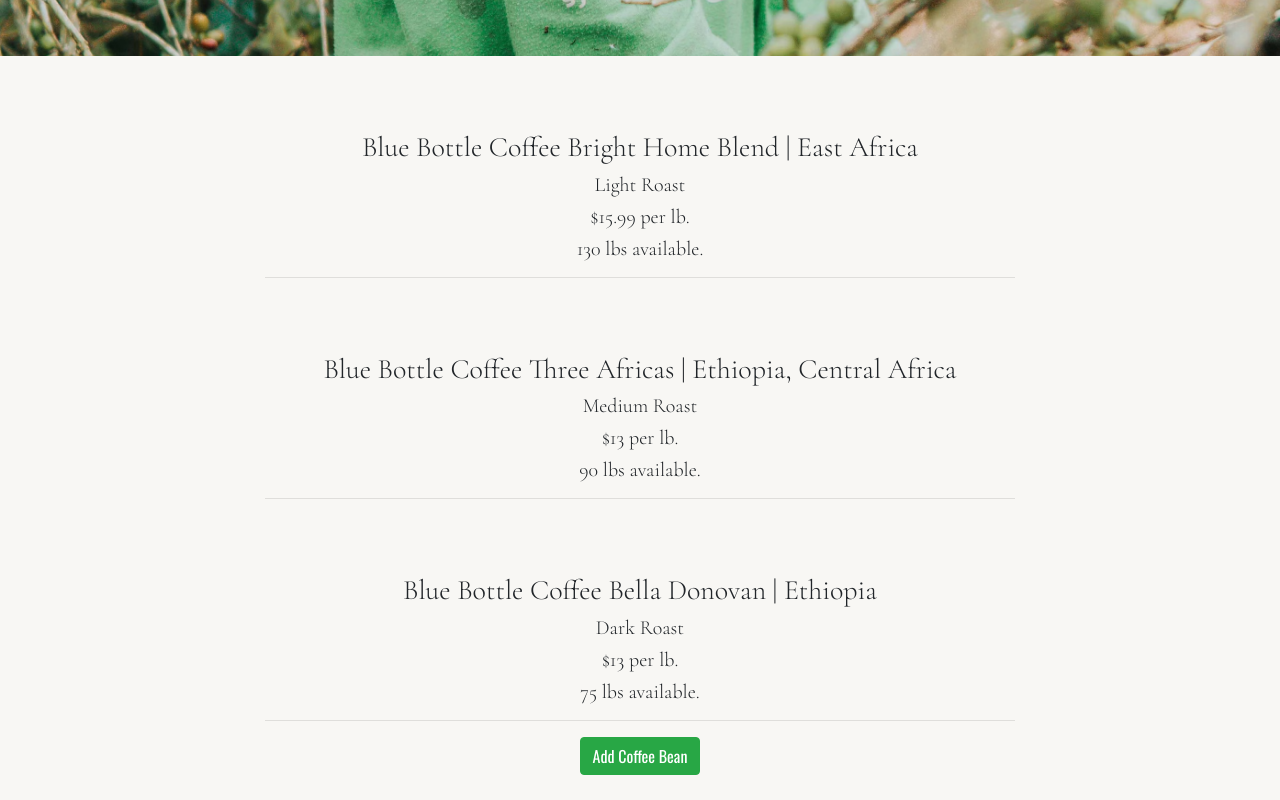
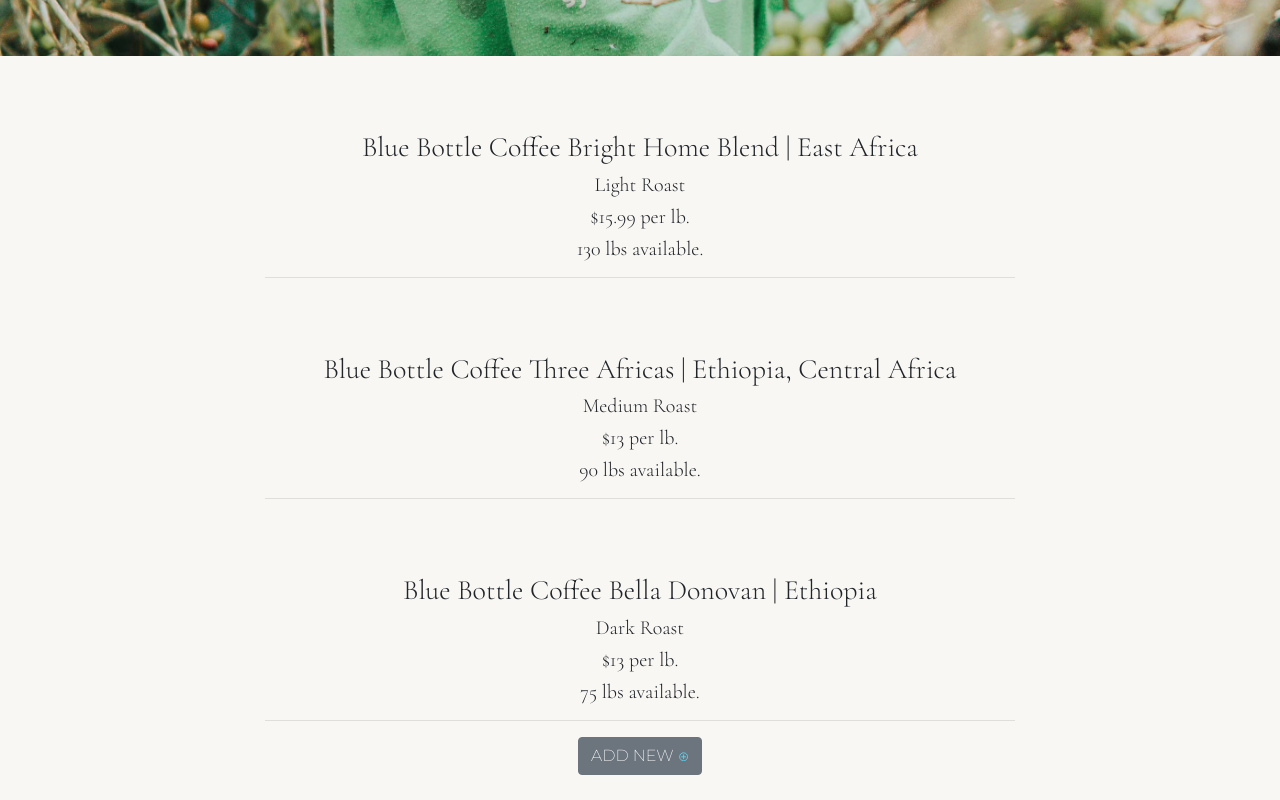
Before and after one commit to jeremyjosol/coffee-beans, a React (Create React App) app: page / in a window 1280 px wide. Shown: the part 808-1608 px from the top of the page. Built offline with nearby package versions, Linux system fonts and the light colour scheme.

Commit message:
Refactor component + implement new features & icons

```diff
--- a/public/index.html
+++ b/public/index.html
@@ -9,6 +9,9 @@
     <link rel="preconnect" href="https://fonts.googleapis.com">
     <link rel="preconnect" href="https://fonts.gstatic.com" crossorigin>
     <link href="https://fonts.googleapis.com/css2?family=Cormorant+Garamond:wght@300&display=swap" rel="stylesheet">
+    <link rel="preconnect" href="https://fonts.googleapis.com">
+    <link rel="preconnect" href="https://fonts.gstatic.com" crossorigin>
+    <link href="https://fonts.googleapis.com/css2?family=Montserrat:wght@200&display=swap" rel="stylesheet">
     <link rel="stylesheet" href="https://stackpath.bootstrapcdn.com/bootstrap/4.3.1/css/bootstrap.min.css" integrity="sha384-ggOyR0iXCbMQv3Xipma34MD+dH/1fQ784/j6cY/iJTQUOhcWr7x9JvoRxT2MZw1T" crossorigin="anonymous">
     <meta name="viewport" content="width=device-width, initial-scale=1" />
     <meta name="theme-color" content="#000000" />
--- a/src/components/CoffeeBeanControl.js
+++ b/src/components/CoffeeBeanControl.js
@@ -143,30 +143,83 @@
   };
 
   render(){
+    let arrowBackIcon = (
+      <svg
+        stroke="currentColor"
+        fill="currentColor"
+        strokeWidth="0"
+        viewBox="0 0 512 512"
+        height="1em"
+        width="1em"
+        xmlns="http://www.w3.org/2000/svg">
+        <path
+          d="M216.4 163.7c5.1 5 5.1 13.3.1 18.4L155.8 243h231.3c7.1 0 12.9 5.8 12.9 13s-5.8 13-12.9 13H155.8l60.8 60.9c5 5.1 4.9 13.3-.1 18.4-5.1 5-13.2 5-18.3-.1l-82.4-83c-1.1-1.2-2-2.5-2.7-4.1-.7-1.6-1-3.3-1-5 0-3.4 1.3-6.6 3.7-9.1l82.4-83c4.9-5.2 13.1-5.3 18.2-.3z">
+        </path>
+      </svg>
+    )
+
+    let addIcon = (
+      <svg
+        stroke="currentColor"
+        fill="currentColor"
+        strokeWidth="0"
+        viewBox="0 0 24 24"
+        height="0.6em" width="0.7em"
+        xmlns="http://www.w3.org/2000/svg">
+        <path
+          fill="none"
+          stroke="#61dafb"
+          strokeWidth="2"
+          d="M12,22 C17.5228475,22 22,17.5228475 22,12 C22,6.4771525 17.5228475,2 12,2 C6.4771525,2 2,6.4771525 2,12 C2,17.5228475 6.4771525,22 12,22 Z M12,18 L12,6 M6,12 L18,12">
+        </path>
+      </svg>
+    )
+
     let currentlyVisibleState = null;
     let buttonText = null;
+
     if (this.state.editing) {
       currentlyVisibleState = <EditCoffeeBeanForm bean = {this.state.selectedCoffeeBean} onEditCoffeeBean = {this.handleEditingCoffeeBeanInList} />
-      buttonText = "Return to Coffee Bean List";
+      buttonText = (
+        <React.Fragment>
+        {arrowBackIcon} GO BACK
+        </React.Fragment>
+      )
     } else if (this.state.selectedCoffeeBean != null) {
       currentlyVisibleState = <CoffeeBeanDetail bean = {this.state.selectedCoffeeBean}
       onClickingDelete = {this.handleDeletingCoffeeBean}
       onClickingEdit = {this.handleEditClick}
       onClickingSell = {this.handleCoffeeBeanSale}
       onClickingRestock = {this.handleCoffeeBeanRestock} />
-      buttonText = "Return to Coffee Bean List";
+      buttonText = (
+        <React.Fragment>
+        {arrowBackIcon} GO BACK
+        </React.Fragment>
+      )
     }
     else if (this.state.formVisibleOnPage) {
       currentlyVisibleState = <NewCoffeeBeanForm onNewCoffeeBeanCreation={this.handleAddNewCoffeeBeanToList}  />;
-      buttonText = "Return to Coffee Bean List";
+      buttonText = (
+        <React.Fragment>
+        {arrowBackIcon} GO BACK
+        </React.Fragment>
+      )
     } else {
       currentlyVisibleState = <CoffeeBeanList coffeeBeanList={this.state.mainCoffeeBeanList} onCoffeeBeanSelection={this.handleChangingSelectedCoffeeBean} />;
-      buttonText = "Add Coffee Bean";
+        buttonText = (
+        <React.Fragment>
+          ADD NEW {addIcon}
+        </React.Fragment>
+      );
     }
     return (
       <React.Fragment>
         {currentlyVisibleState}
-        <button className='btn btn-success' onClick={this.handleAddButtonClick}>{buttonText}</button>
+        <button
+          className='btn btn-secondary'
+          onClick={this.handleAddButtonClick}>
+          {buttonText}
+        </button>
         <br />
       </React.Fragment>
     );
--- a/src/index.css
+++ b/src/index.css
@@ -120,7 +120,7 @@
 
 .btn, .btn btn-secondary {
   padding: auto;
-  font-family: 'Oswald', sans-serif;
+  font-family: 'Montserrat', sans-serif;
 }
 
 .image-container {
```
Also changed, not shown: src/components/CoffeeBeanDetail.js (+0 -35 lines).
